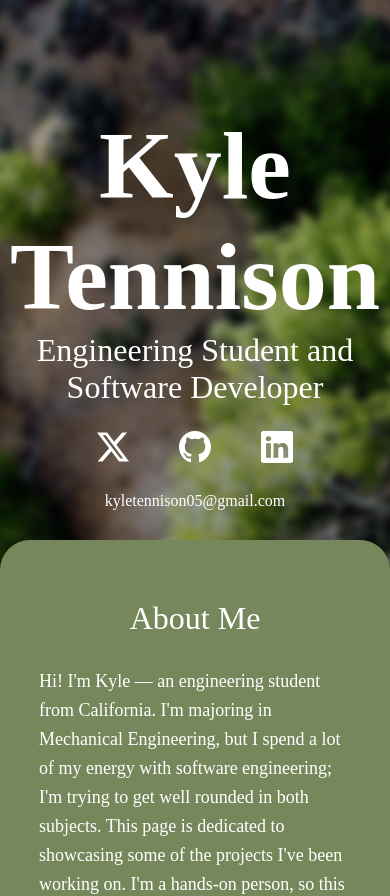
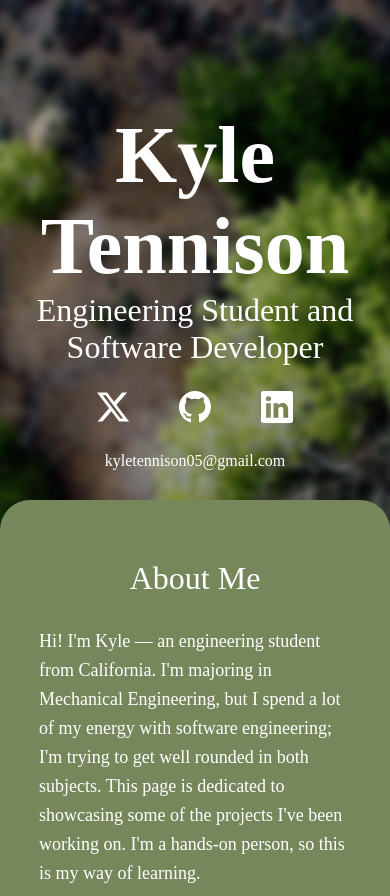
Before and after one commit to kyle-tennison/kyletennison-site, a React (Vite) app: page / in a window 390 px wide. Shown: the top 896 px of the page. Built offline with nearby package versions, Linux system fonts and the light colour scheme; a web font is replaced by a local one.

Commit message:
fix phone title

```diff
--- a/src/home/home.css
+++ b/src/home/home.css
@@ -15,6 +15,11 @@
 .banner h1 {
   font-weight: bold;
   font-size: 96px;
+}
+@media screen and (max-width: 410px) {
+  .banner h1 {
+    font-size: 80px;
+  }
 }
 .banner h2 {
   font-size: 32px;
--- a/src/home/home.sass
+++ b/src/home/home.sass
@@ -13,6 +13,10 @@
     h1
         font-weight: bold
         font-size: 96px
+    @media screen and (max-width: 410px)
+        h1
+            font-size: 80px
+
     h2
         font-size: 32px
     #social-icons
```
